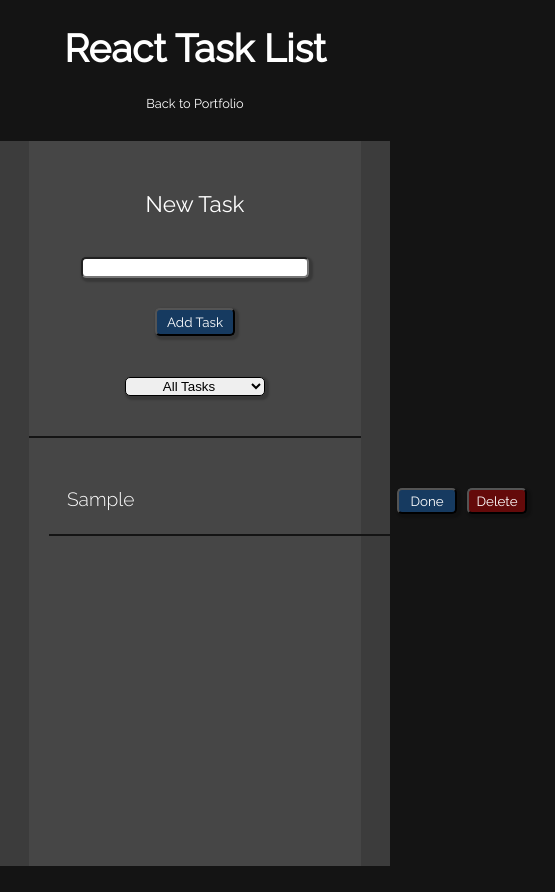
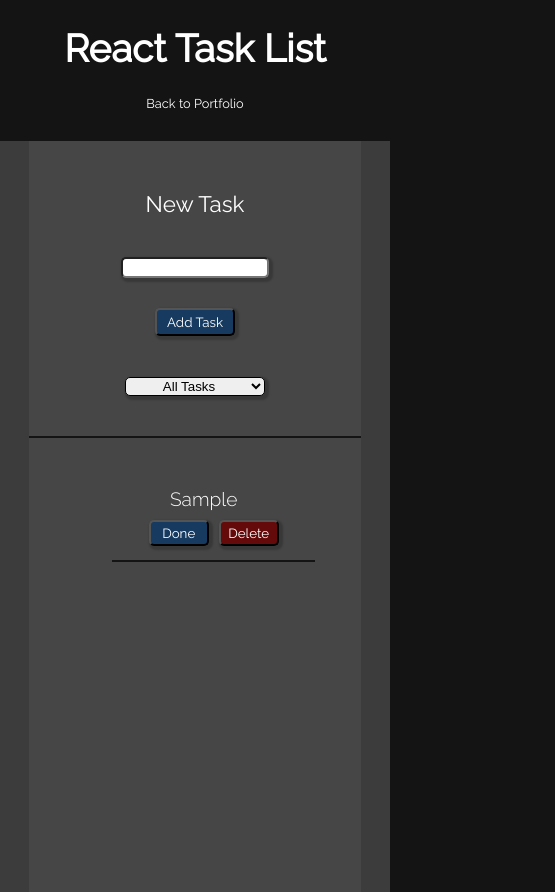
Before and after one commit to JorgeGReyes018/React-Task-List, a React (Create React App) app: page / in a window 390 px wide. Both pictures are taken after typing "Sample" into the empty fields and a click on the button "Add Task". Shown: the whole page, 555 px wide, since content can reach past the window. Before the commit the page ends 866 px from the top, so only its background shows below. Built offline with nearby package versions, Linux system fonts and the light colour scheme.

Commit message:
style changes and link update

```diff
--- a/src/App.js
+++ b/src/App.js
@@ -34,7 +34,7 @@ function App() {
         <h1>React Task List</h1>
         <a
           className="profileLink"
-          href="https://jorgegreyes018.github.io/Project-1-Portfolio/"
+          href="https://jorgegreyes018.github.io/Portfolio/"
         >
           Back to Portfolio
         </a>
--- a/src/components/form/form.css
+++ b/src/components/form/form.css
@@ -38,3 +38,8 @@ form h1 {
   border: 1px black solid;
   box-shadow: 2px 2px 2px 2px rgba(0, 0, 0, 0.2);
 }
+@media only screen and (max-width: 1024px) {
+  .inputTask {
+    width: 140px;
+  }
+}
--- a/src/components/task/task.css
+++ b/src/components/task/task.css
@@ -42,3 +42,17 @@
   text-decoration: line-through;
   color: rgb(111, 195, 119);
 }
+
+@media only screen and (max-width: 1024px) {
+  .task {
+    display: flex;
+    flex-direction: column;
+    width: 90%;
+  }
+  .taskItem {
+    text-align: center;
+  }
+  .taskBtns {
+    margin: auto;
+  }
+}
```
